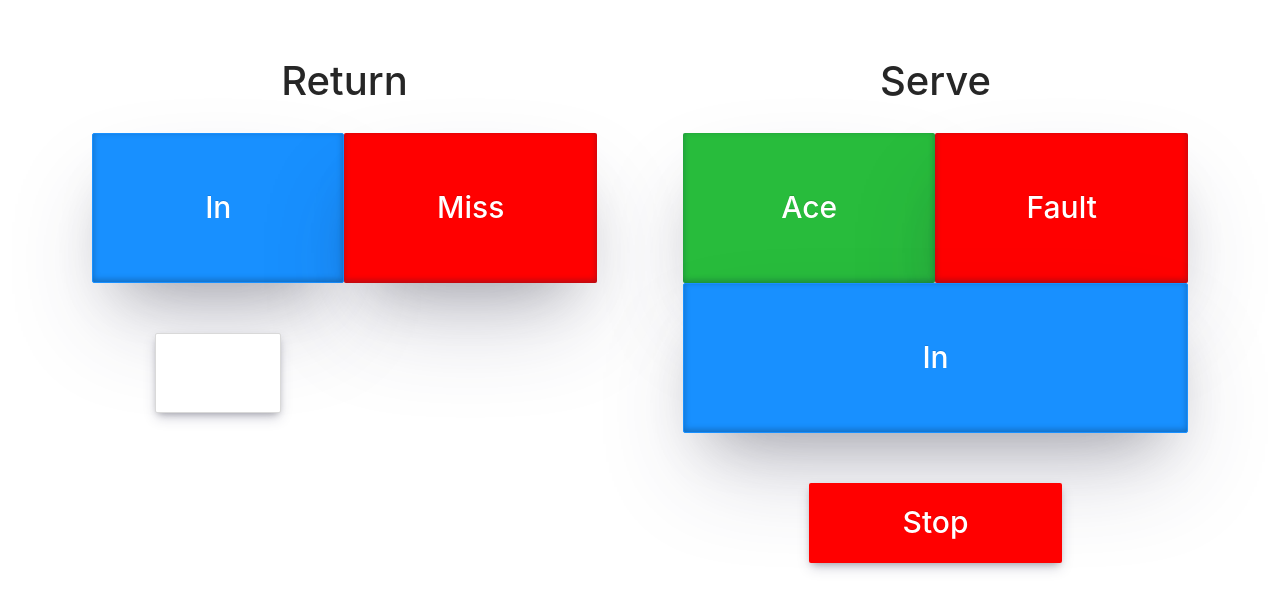
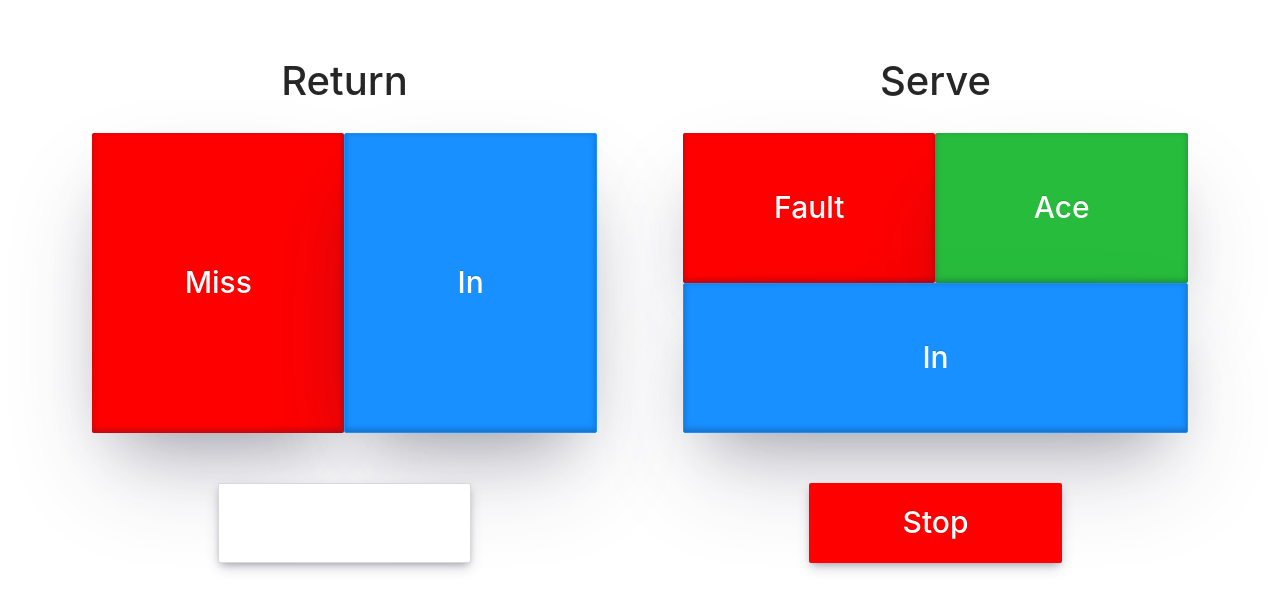
Before and after one commit to morganmarienelson/bounce, a Next.js app: page / in a window 1280 px wide. Shown: the top 610 px of the page. Built offline with nearby package versions, Linux system fonts and the light colour scheme; some icons are missing.

Commit message:
done with return and serve panels

```diff
--- a/pages/components/css/returnPanel.module.css
+++ b/pages/components/css/returnPanel.module.css
@@ -33,14 +33,14 @@
 }
 
 .undoCol {
-    grid-column: span 1 / span 1;
+    grid-column: span 2 / span 2;
     display: flex;
     justify-content: center;
 }
 
 .hiddenBtn {
-    width: 50%;
-    height: 150px;
+    width: 100%;
+    height: 300px;
     box-shadow: rgba(50, 50, 93, 0.25) 0px 50px 100px -20px,
     rgba(0, 0, 0, 0.3) 0px 30px 60px -30px,
     rgba(10, 37, 64, 0.35) 0px -2px 6px 0px inset;
@@ -55,7 +55,7 @@
 
 .panelBtn {
     width: 100%;
-    height: 150px;
+    height: 300px;
     box-shadow: rgba(50, 50, 93, 0.25) 0px 50px 100px -20px,
     rgba(0, 0, 0, 0.3) 0px 30px 60px -30px,
     rgba(10, 37, 64, 0.35) 0px -2px 6px 0px inset;
@@ -85,7 +85,7 @@
     }
 
     .panelBtn, .hiddenBtn {
-        height: 125px;
+        height: 250px;
     }
 
     .btnTitle, .winLostBtn {
--- a/pages/components/css/servePanel.module.css
+++ b/pages/components/css/servePanel.module.css
@@ -53,7 +53,7 @@
 }
 
 .hiddenBtn {
-    width: 50%;
+    width: 100%;
     height: 150px;
     box-shadow: rgba(50, 50, 93, 0.25) 0px 50px 100px -20px,
     rgba(0, 0, 0, 0.3) 0px 30px 60px -30px,
--- a/pages/components/returnPanel.tsx
+++ b/pages/components/returnPanel.tsx
@@ -39,15 +39,6 @@ const ReturnPanel: React.FC<ReturnPanelProps> = ({
                             <Button
                                 className={styles.panelBtn}
                                 type="primary"
-                                onClick={onInClick}
-                            >
-                                <div className={styles.btnTitle}>In</div>
-                            </Button>
-                        </div>
-                        <div className={styles.btnCol}>
-                            <Button
-                                className={styles.panelBtn}
-                                type="primary"
                                 style={{
                                     background: "#ff0000",
                                     border: "#ff0000",
@@ -57,25 +48,37 @@ const ReturnPanel: React.FC<ReturnPanelProps> = ({
                                 <div className={styles.btnTitle}>Miss</div>
                             </Button>
                         </div>
+                        <div className={styles.btnCol}>
+                            <Button
+                                className={styles.panelBtn}
+                                type="primary"
+                                onClick={onInClick}
+                            >
+                                <div className={styles.btnTitle}>In</div>
+                            </Button>
+                        </div>
                     </>
                 ) : (
+                    <>
                         <div className={styles.btnCol}>
                             <Button
-                            className={styles.hiddenBtn}
+                                className={styles.panelBtn}
                                 type="primary"
                                 style={{
-                                background: "rgba(37, 187, 57, 0.986)",
+                                    background: "#38B563 ",
                                     border: "rgba(37, 187, 57, 0.986)",
                                 }}
                                 onClick={onWinningButtonClick}
                             >
                                 <div className={styles.winLostBtn}>Won</div>
                             </Button>
+                        </div>
+                        <div className={styles.btnCol}>
                             <Button
-                            className={styles.hiddenBtn}
+                                className={styles.panelBtn}
                                 type="primary"
                                 style={{
-                                background: "#ff0000",
+                                    background: "#EE1A1A  ",
                                     border: "#ff0000",
                                 }}
                                 onClick={onLosingButtonClick}
@@ -83,6 +86,7 @@ const ReturnPanel: React.FC<ReturnPanelProps> = ({
                                 <div className={styles.winLostBtn}>Lost</div>
                             </Button>
                         </div>
+                    </>
                 )}
                 <div className={styles.undoCol}>
                     <Button
--- a/pages/components/servingPanel.tsx
+++ b/pages/components/servingPanel.tsx
@@ -35,6 +35,19 @@ const ServingPanel: React.FC<ServingPanelProps> = ({
                         className={styles.serveBtn}
                         type="primary"
                         style={{
+                            background: "#ff0000",
+                            border: "#ff0000",
+                        }}
+                        onClick={pointFinished}
+                    >
+                        <div className={styles.btnTitle}>Fault</div>
+                    </Button>
+                </div>
+                <div className={styles.btnCol}>
+                    <Button
+                        className={styles.serveBtn}
+                        type="primary"
+                        style={{
                             background: "rgba(37, 187, 57, 0.986)",
                             border: "rgba(37, 187, 57, 0.986)",
                         }}
@@ -43,21 +56,9 @@ const ServingPanel: React.FC<ServingPanelProps> = ({
                         <div className={styles.btnTitle}>Ace</div>
                     </Button>
                 </div>
-                <div className={styles.btnCol}>
-                    <Button
-                        className={styles.serveBtn}
-                        type="primary"
-                        style={{
-                            background: "#ff0000",
-                            border: "#ff0000",
-                        }}
-                        onClick={pointFinished}
-                    >
-                        <div className={styles.btnTitle}>Fault</div>
-                    </Button>
-                </div>
+                {!showServeButtons ? (
+                    <>
                         <div className={styles.serveInCol}>
-                    {!showServeButtons ? (
                             <Button
                                 className={styles.serveInBtn}
                                 type="primary"
@@ -65,24 +66,29 @@ const ServingPanel: React.FC<ServingPanelProps> = ({
                             >
                                 <div className={styles.btnTitle}>In</div>
                             </Button>
+                        </div>
+                    </>
                 ) : (
-                        <div>
+                    <>
+                        <div className={styles.btnCol}>
                             <Button
                                 className={styles.hiddenBtn}
-                                type="primary"
+                                ty pe="primary"
                                 style={{
-                                    background: "rgba(37, 187, 57, 0.986)",
+                                    background: "#38B563 ",
                                     border: "rgba(37, 187, 57, 0.986)",
                                 }}
                                 onClick={onWinningButtonClick}
                             >
                                 <div className={styles.winLostBtn}>Won</div>
                             </Button>
+                        </div>
+                        <div className={styles.btnCol}>
                             <Button
                                 className={styles.hiddenBtn}
                                 type="primary"
                                 style={{
-                                    background: "#ff0000",
+                                    background: "#EE1A1A  ",
                                     border: "#ff0000",
                                 }}
                                 onClick={onLosingButtonClick}
@@ -90,8 +96,8 @@ const ServingPanel: React.FC<ServingPanelProps> = ({
                                 <div className={styles.winLostBtn}>Lost</div>
                             </Button>
                         </div>
+                    </>
                 )}
-                </div>
                 <div className={styles.stopBtnCol}>
                     <Button
                         type="primary"
--- a/pages/pointDashboard.tsx
+++ b/pages/pointDashboard.tsx
@@ -53,7 +53,7 @@ const PointDashboard: React.FC<PointDashboardProps> = ({
 
 
     return (
-        <>
+        <div className={styles.page}>
             <div className={styles.row}>
                 <div className={styles.col}>
                     <ReturnPanel
@@ -91,7 +91,7 @@ const PointDashboard: React.FC<PointDashboardProps> = ({
                 pointFinished={pointFinished}
                 onModalCancel={onModalCancel}
             />
-        </>
+        </div>
     );
 };
 
```
Also changed, not shown: pages/components/css/pointDashboard.module.css (line endings or trailing spaces). Lines whose indentation alone changed are shown as unchanged.
